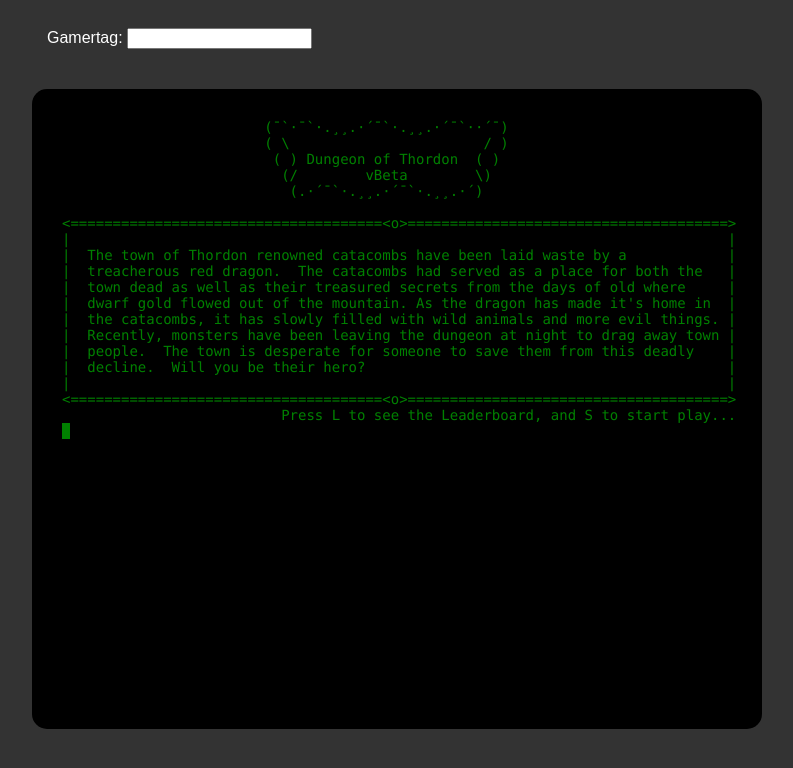
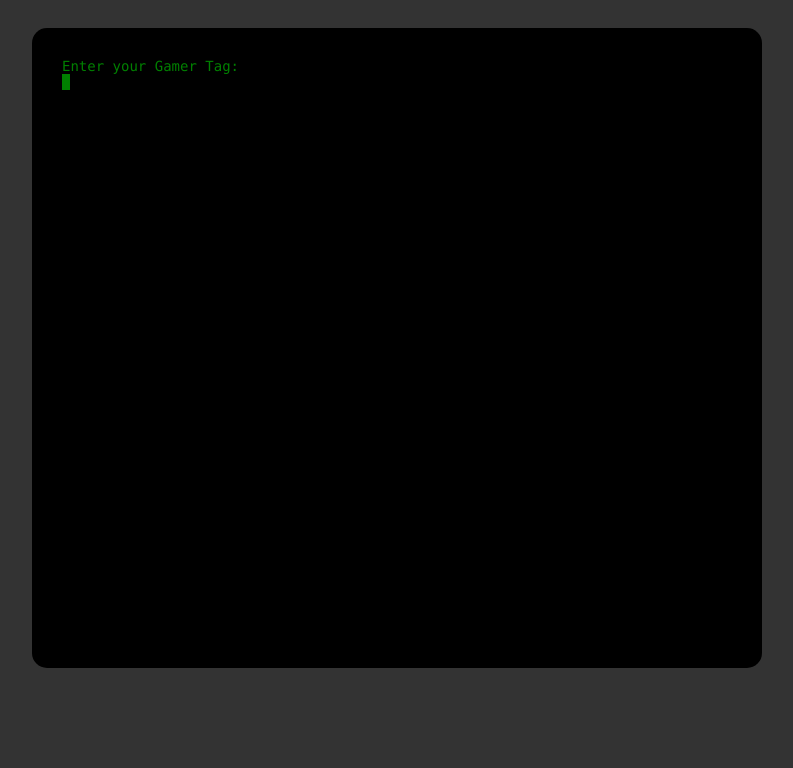
Before and after one commit to tgruby/dungeon-hunt, a Flask app: page / in a window 1280 px wide. Shown: the top 768 px of the page, without its empty margins (263-1056 px from the left). Run offline with Flask 2, Linux system fonts and the light colour scheme.

Commit message:
rebuilt start to include gamertag, leaderboard, then starting the game with narrative.  cleaned up some debug logging.

```diff
--- a/app.py
+++ b/app.py
@@ -1,14 +1,12 @@
 import os
-from controller import router, init_game
+import uuid
+from controller import router, leader_board, intro
 from flask import Flask, render_template, jsonify, session
 
-# TODO: Add gamertag into session
-# TODO: fix death.  should end game and go to leaderboard.
-# TODO: folks miss stuff when fighting... they just jam f to fight.  have a time lag during fighting? or switch to c. for continue...
+# TODO: Add gamer_tag into session
+# TODO: fix death by trap.  should end game and go to leaderboard.
 # TODO: Add ability to have different players play at the same time (different heros, different dungeons)
 # TODO: End Game when killed or hit dragon (put person on leaderboard).
-# TODO: Add scoring: 20 points for killing a monster (x level), 10 for finding treasures.
-# TODO: Create Leaderboard (5 deep).
 # TODO: possibly add strength and resistance potions.
 # TODO: should you be able to buy a teleport out of the dungeon?
 # TODO: don't know what is a shield, armor, or weapon.
@@ -28,44 +26,50 @@ def root():
     return render_template('game.html')
 
 
-# Receive a game play command from the browser and respond with a json object representing each panel.
-@app.route('/api/v1/splash-screen')
-def splash_screen():
+# Receive a game play command and respond with a json object representing each panel.
+@app.route('/api/v1/gamer-tag/<tag>')
+def set_gamer_tag(tag):
+    session['gamer_tag'] = tag
+    return jsonify('{ok}'), 200
+
+
+# Return the Splash Screen, which is the LeaderBoard page.
+@app.route('/api/v1/leader-board')
+def display_leader_board():
     # If someone is starting the game, specialized logic for game start since a hero and dungeon need to be created.
-    return jsonify(init_game.show_splash()), 200
+    return jsonify(leader_board.enter()), 200
+
+
+# Start the Game.
+@app.route('/api/v1/start')
+def start_game():
+    game_token = str(uuid.uuid4())
+    gamer_tag = session['gamer_tag']
+    session['game_token'] = game_token  # Save game token to session.
+    return jsonify(intro.start_game(gamer_tag, game_token)), 200
 
 
 # Receive a game play command from the browser and respond with a json object representing each panel.
-@app.route('/api/v1/start/action/')
-def undefined_start_game_request():
-    # If someone is starting the game, specialized logic for game start since a hero and dungeon need to be created.
-    return jsonify(init_game.process(' ')), 200
-
-
-# Receive a game play command from the browser and respond with a json object representing each panel.
-@app.route('/api/v1/start/action/<action>')
-def process_start_game(action):
-    # If someone is starting the game, specialized logic for game start since a hero and dungeon need to be created.
-    return jsonify(init_game.process(action)), 200
+# @app.route('/api/v1/start/action/<action>')
+# def process_start_game(action):
+#     # If someone is starting the game, specialized logic for game start since a hero and dungeon need to be created.
+#     return jsonify(init_game.process(action)), 200
 
 
 # Receive a blank game command... respond with a response.
-@app.route('/api/v1/game/<token>/action/')
-def process_no_action(token):
-    return jsonify(router.process(token, None)), 200
+@app.route('/api/v1/game/action/')
+def process_no_action():
+    game_token = session['game_token']
+    # TODO: Need to check if you have been killed and remove the game token
+    return jsonify(router.process(game_token, None)), 200
 
 
 # Receive a game play command and respond with a json object representing each panel.
-@app.route('/api/v1/game/<token>/action/<action>')
-def process_action(token, action):
-    return jsonify(router.process(token, action)), 200
-
-
-# Receive a game play command and respond with a json object representing each panel.
-@app.route('/api/v1/gamertag/<tag>')
-def process_gamertag(tag):
-    session['gamertag'] = tag
-    return jsonify('{ok}'), 200
+@app.route('/api/v1/game/action/<action>')
+def process_action(action):
+    game_token = session['game_token']
+    # TODO: Need to check if you have been killed and remove the game token
+    return jsonify(router.process(game_token, action)), 200
 
 
 if __name__ == '__main__':
--- a/controller/init_game.py
+++ /dev/null
@@ -1,62 +0,0 @@
-import db
-import uuid
-from view import screen, images
-from controller import town
-from model import characters
-
-
-def show_splash():
-    print("init_game.show_splash")
-    db.init_db()
-
-    return intro_screen()
-
-
-def process(action):
-    print("init_game.process")
-    if action.lower() == 's':
-        # Create game token, the hero, and dungeon to start the game.  Then
-        # set the controller to the town.
-        print("creating game token and saving character!!!")
-        game_token = str(uuid.uuid4())
-        hero = characters.Character(game_token, "Hero", characters.warrior)
-        db.save_hero(game_token, hero)
-        return town.enter(hero)
-    elif action.lower() == 'l':
-        return draw_leaderboard()
-    else:
-        return intro_screen()
-
-
-def intro_screen():
-    return screen.intro_paint(
-        images.title_1,
-        "The town of Thordon renowned catacombs have been laid waste by a treacherous red dragon.  The catacombs "
-        "had served as a place for both the town dead as well as their treasured secrets from the days of old where "
-        "dwarf gold flowed out of the mountain. As the dragon has made it's home in the catacombs, it has slowly "
-        "filled with wild animals and more evil things.  Recently, monsters have been leaving the dungeon at night "
-        "to drag away town people.  The town is desperate for someone to save them from this deadly decline.  Will you "
-        "be their hero?",
-        None,
-        'Press L to see the Leaderboard, and S to start play...',
-        None,
-        None
-    )
-
-
-def draw_leaderboard():
-    lb = db.load_leaderboard()
-    print("LB Count: " + str(len(lb.top_ten)))
-    response = "  Rank | Name                       | Score " + '\n'
-    response += screen.medium_border + '\n'
-    for i in lb.top_ten:
-        response += "       | " + screen.back_padding(i.name, 26) + " | " + str(i.experience_points) + '\n'
-
-    return screen.intro_paint(
-        images.title_1,
-        None,
-        response,
-        'Press S to start play...',
-        None,
-        None
-    )
--- a/controller/town.py
+++ b/controller/town.py
@@ -11,7 +11,6 @@ image = images.small_village
 
 # Function to navigate the town
 def enter(our_hero):
-    print("town.enter")
     router.current_controller = sys.modules[__name__]
     # Save our hero every time he/she enters the town.  This will capture coming back from the weapons shop,
     # the temple, or the dungeon.  This means a hero in the dungeon that doesn't come back doesn't get updated.
--- a/db.py
+++ b/db.py
@@ -13,7 +13,6 @@ def init_db():
 # This function saves our hero as he/she exists right now.
 def save_hero(game_token, hero):
     save('data/game_' + game_token, hero)
-    print("Saved Game: " + game_token)
 
 
 # This helper function is to save our hero to a "pickle" file, python's standard way to save objects to a file.
@@ -34,7 +33,7 @@ def save_leaderboard(leader_board):
 def load_leaderboard():
     lb = load('data/leaderboard')
     if lb is None:
-        lb = leaderboard.Leaderboard()
+        lb = leaderboard.Leaderboard([])
     return lb
 
 
--- a/static/network.js
+++ b/static/network.js
@@ -1,5 +1,39 @@
 // function to make setTimeout act as a java sleep(): https://medium.com/dev-genius/how-to-make-javascript-sleep-or-wait-d95d33c99909
 const sleepNow = (delay) => new Promise((resolve) => setTimeout(resolve, delay))
+
+// Send the Gamer Tag to the server and then display the leaderboard.
+function collectGamerTag(tag) {
+    if (tag.trim().length > 0) {
+        fetch('/api/v1/gamer-tag/' + tag, {
+            method: 'Get',
+            headers: {'Content-Type': 'application/json', 'Accept': 'application/json'}
+        })
+        .then((resp) => resp.json()) // Transform the data into json
+        .then(function(data) {
+            displayLeaderBoard();
+        })
+        .catch((error) => console.error("DoT Error: " + error.message))
+    }
+}
+
+function displayLeaderBoard() {
+    fetch('/api/v1/leader-board', {
+        method: 'Get',
+        headers: {'Content-Type': 'application/json', 'Accept': 'application/json'}
+    })
+    .then((resp) => resp.json()) // Transform the data into json
+    .then(function(data) {
+        term.clear()
+
+        for (let i = 0; i < data.canvas.length; i++) term.print(data.canvas[i]);
+        if (data.sound) document.getElementById(data.sound).play();
+
+        term.input('', function (input) {
+            connectToServer(term, '/api/v1/start');
+        })
+    })
+    .catch((error) => console.error("DoT Error: " + error.message))
+}
 
 // Basic function to send a command and get the response.
 function connectToServer(term, url) {
@@ -23,32 +57,15 @@ async function processResponse(term, token, canvas, sound, sleep) {
     // Pause the functioning thread
     await sleepNow(sleep)
 
-    term.input('', function (input) {
+    term.key('', function (input) {
         connectToServer(term, constructUrl(token, input))
     })
 }
 
 function constructUrl(gameToken, action) {
     if (typeof gameToken === 'undefined') {
-        return '/api/v1/splash-screen'
-    } else if (!gameToken) {
-        return '/api/v1/start/action/' + action
+        return '/api/v1/leader-board'
     } else {
-        return '/api/v1/game/' + gameToken + '/action/' + action
+        return '/api/v1/game/action/' + action
     }
 }
-
-function sendGamertag() {
-    var tag = document.getElementById("gamertag").value;
-    if (tag.trim().length > 0) {
-        fetch('/api/v1/gamertag/' + tag, {
-            method: 'Get',
-            headers: {'Content-Type': 'application/json', 'Accept': 'application/json'}
-        })
-        .then((resp) => resp.json()) // Transform the data into json
-        .then(function(data) {
-            //ignore response
-        })
-        .catch((error) => console.error("DoT Error: " + error.message))
-    }
-}
--- a/static/terminal.js
+++ b/static/terminal.js
@@ -2,7 +2,7 @@
 
 var Terminal = (function () {
 	// PROMPT_TYPE
-	var PROMPT_INPUT = 1, PROMPT_PASSWORD = 2, PROMPT_CONFIRM = 3
+	var PROMPT_INPUT = 1, PROMPT_PASSWORD = 2, PROMPT_CONFIRM = 3, AUTO_PROMPT = 4
 
 	var fireCursorInterval = function (inputField, terminalObj) {
 		var cursor = terminalObj._cursor
@@ -68,8 +68,8 @@ var Terminal = (function () {
 						callback(inputValue.toUpperCase()[0] === 'Y')
 					} else callback(inputValue)
 				}
-			} else {
-				// Added for DoT game only!
+			} else if (PROMPT_TYPE === AUTO_PROMPT) {
+				// Added for DoT game only! If Alpha character pressed, send right away.
 				keyChar = String.fromCharCode(e.keyCode)
                 isNumeric = /[0-9.]/.test(keyChar)
                 // isAlpha = /[^A-Za-z\s]/.test(keyChar)
@@ -120,6 +120,10 @@ var Terminal = (function () {
 
 		this.confirm = function (message, callback) {
 			promptInput(this, message, PROMPT_CONFIRM, callback)
+		}
+
+		this.key = function (message, callback) {
+			promptInput(this, message, AUTO_PROMPT, callback)
 		}
 
 		this.clear = function () {
--- a/templates/game.html
+++ b/templates/game.html
@@ -15,13 +15,6 @@
 		Your browser does not support the audio element.
 	</audio>
 
-	<div style="margin:auto; padding: 20px; width: 660px;">
-		<form action="/api/v1/set-gamertag" method="get">
-			<label for="gamertag">Gamertag:</label>
-			<input type="text" id="gamertag" name="gamertag" onkeyup="sendGamertag">
-		</form>
-	</div>
-
 	<pre id="screen" style="margin:auto; padding: 20px; width: 690px;"></pre>
 
 	<script>
@@ -33,7 +26,9 @@
 		term.blinkingCursor(false);
 		document.getElementById('screen').appendChild(term.html);
 
-		connectToServer(term, '/api/v1/splash-screen');
+		term.input('Enter your Gamer Tag: ', function (input) {
+			collectGamerTag(input);
+		})
 
 	</script>
 
--- a/view/screen.py
+++ b/view/screen.py
@@ -247,8 +247,8 @@ def get_stats(our_hero):
     if not our_hero.is_alive():
         return "*** YOU ARE DEAD ***"
     else:
-        response = "Hit Points: %d/%d, Experience: %d, Level: %d, Gold: %d" % (
-            our_hero.hit_points, our_hero.max_hit_points, our_hero.experience_points, our_hero.level, our_hero.gold)
+        response = "Hit Points: %d/%d, Level: %d, Gold: %d, Score: %d" % (
+            our_hero.hit_points, our_hero.max_hit_points, our_hero.level, our_hero.gold, our_hero.experience_points)
         if our_hero.view:
             response += ", Facing: " + our_hero.view.get_direction()
         return response
```
Also changed, not shown: controller/dungeon.py (+2 -5 lines), controller/dungeon_fight.py (+5 -5 lines), controller/intro.py (added, +29 -0 lines), controller/leader_board.py (added, +21 -0 lines), controller/router.py (+5 -8 lines), model/dungeon_creator.py (+5 -5 lines), model/leaderboard.py (+10 -12 lines), 1 other file.
